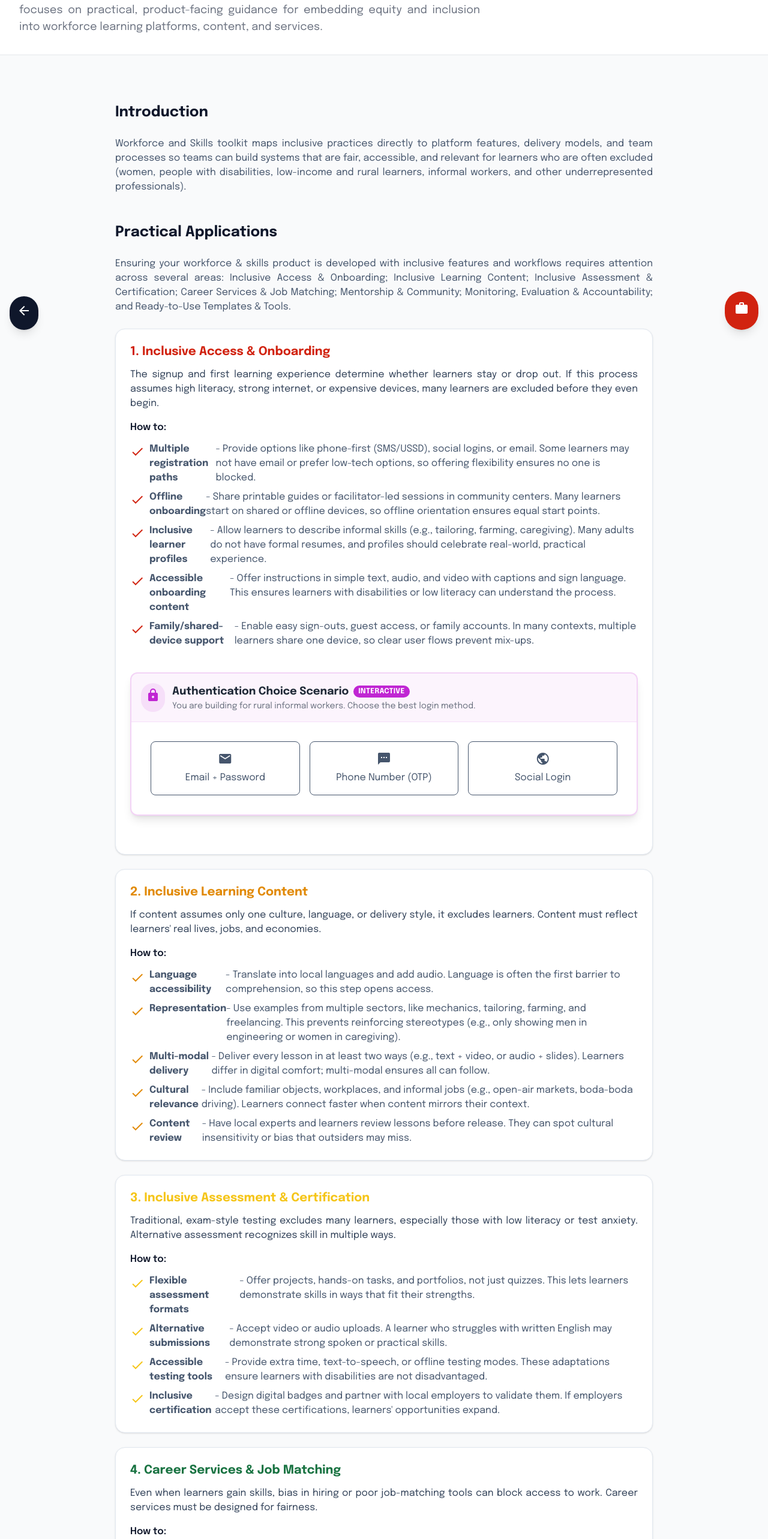
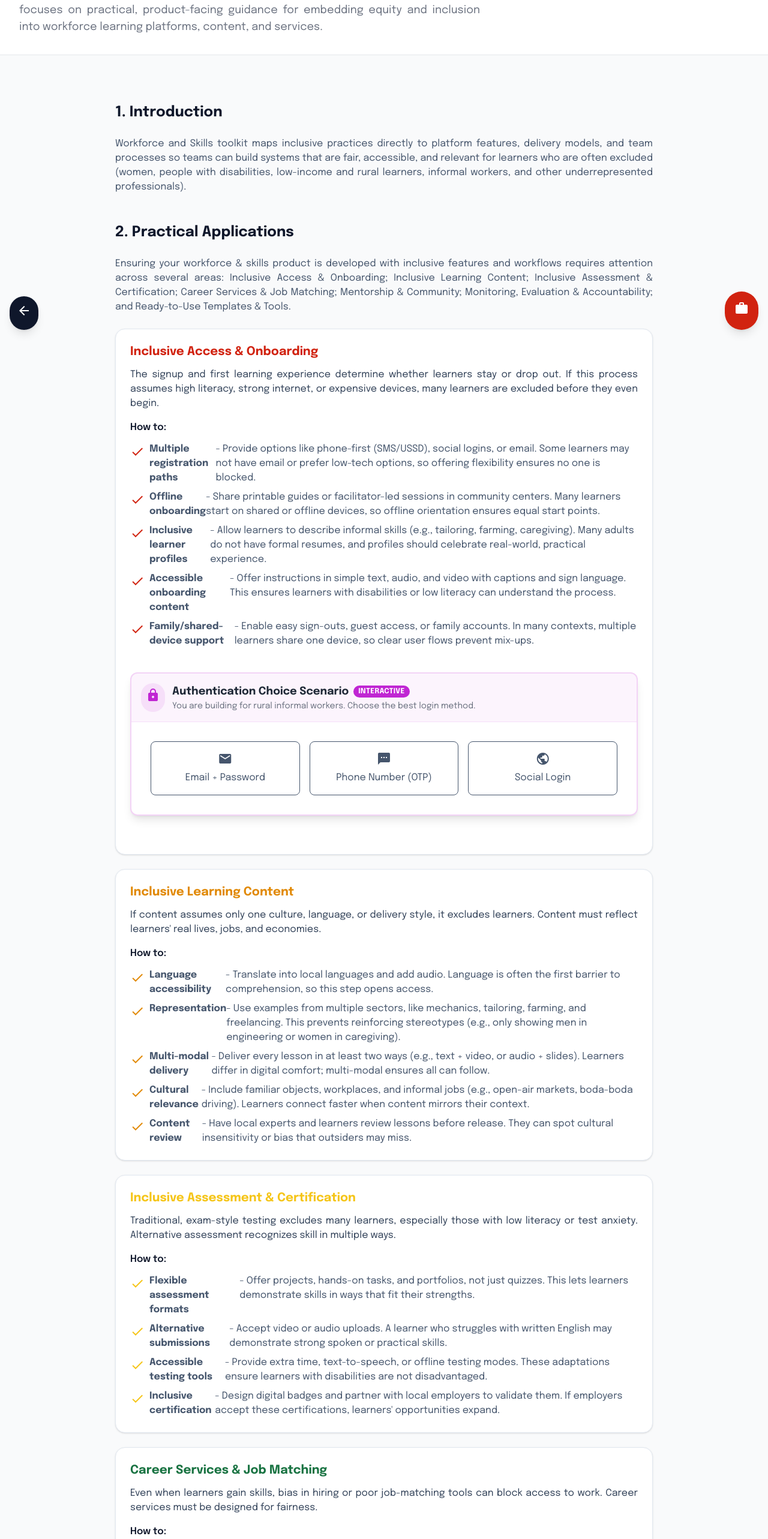
Before and after one commit to Vincent-mutwiri/Accesibility-Toolkit, a React (Vite) app: page /#/workforce in a window 1280 px wide. Shown: the part 234-2800 px from the top of the page at 60% size. Built offline with nearby package versions, Linux system fonts and the light colour scheme; a web font is replaced by a local one.

Commit message:
Added numbering to the categories

```diff
--- a/pages/ManagementSystemsPage.tsx
+++ b/pages/ManagementSystemsPage.tsx
@@ -35,13 +35,13 @@ const ManagementSystemsPage: React.FC = () => {
         <div className="max-w-4xl mx-auto">
             {/* Introduction Section */}
             <div id="introduction" className="prose prose-lg dark:prose-invert max-w-none text-slate-600 dark:text-slate-300 mb-12 scroll-mt-24">
-              <h2 className="text-2xl font-bold text-slate-900 dark:text-white mb-6">Introduction</h2>
+              <h2 className="text-2xl font-bold text-slate-900 dark:text-white mb-6">1. Introduction</h2>
               <p className="mb-4">From an equity and inclusion perspective, Management Systems hold unique power and responsibility. They control access to learning opportunities, determine how progress is tracked and reported, influence resource allocation decisions, and shape the overall learning experience for diverse populations. When designed with equity and inclusion at their core, these systems can break down barriers and create pathways to success for all learners. Conversely, when designed without these considerations, they can perpetuate existing inequities and create new forms of exclusion.</p>
             </div>
 
             {/* Practical Applications Section */}
             <div id="practical-applications" className="prose prose-lg dark:prose-invert max-w-none text-slate-600 dark:text-slate-300 scroll-mt-24">
-              <h2 className="text-2xl font-bold text-slate-900 dark:text-white mb-6">Practical Applications (How To)</h2>
+              <h2 className="text-2xl font-bold text-slate-900 dark:text-white mb-6">2. Practical Applications (How To)</h2>
               <p className="mb-6">Ensuring your management systems are developed effectively with functionalities and features that supports both learners and educators inclusive and equitable use, we must consider the following areas:</p>
 
               <div className="grid gap-6 not-prose">
@@ -238,7 +238,7 @@ const ManagementSystemsPage: React.FC = () => {
                 </div>
               </div>
 
-              <h2 id="monitoring" className="text-2xl font-bold text-slate-900 dark:text-white mt-12 mb-6 scroll-mt-24">Monitoring and Evaluation (Key Metrics)</h2>
+              <h2 id="monitoring" className="text-2xl font-bold text-slate-900 dark:text-white mt-12 mb-6 scroll-mt-24">3. Monitoring and Evaluation (Key Metrics)</h2>
 
               <div className="grid gap-4 not-prose">
                 <div className="p-4 bg-slate-50 dark:bg-slate-800 rounded-xl border border-slate-200 dark:border-slate-700">
--- a/pages/OnlineLearningPage.tsx
+++ b/pages/OnlineLearningPage.tsx
@@ -35,12 +35,13 @@ const OnlineLearningPage: React.FC = () => {
         <div className="max-w-4xl mx-auto">
             {/* Introduction Section */}
             <div id="introduction" className="prose prose-base sm:prose-lg dark:prose-invert max-w-none text-slate-600 dark:text-slate-300 mb-8 sm:mb-12 scroll-mt-24">
+              <h2 className="text-xl sm:text-2xl font-bold text-slate-900 dark:text-white mb-4 sm:mb-6">1. Introduction</h2>
               <p className="mb-4">Online learning can take many forms: self-paced modules, live virtual classrooms, and blended approaches, all designed to expand access, flexibility, and personalization in education.</p>
             </div>
 
             {/* Practical Applications Section */}
             <div id="practical-applications" className="prose prose-base sm:prose-lg dark:prose-invert max-w-none text-slate-600 dark:text-slate-300 scroll-mt-24">
-              <h2 className="text-xl sm:text-2xl font-bold text-slate-900 dark:text-white mb-4 sm:mb-6">Practical Applications (How To)</h2>
+              <h2 className="text-xl sm:text-2xl font-bold text-slate-900 dark:text-white mb-4 sm:mb-6">2. Practical Applications (How To)</h2>
               <p className="mb-6">Ensuring online learning environments are designed for equity and inclusion requires embedding accessibility, fairness, and cultural responsiveness across all features that support learners and educators. The following key areas guide inclusive online learning design:</p>
 
               <div className="grid gap-6 not-prose">
@@ -111,7 +112,7 @@ const OnlineLearningPage: React.FC = () => {
                 </div>
               </div>
 
-              <h2 id="monitoring" className="text-2xl font-bold text-slate-900 dark:text-white mt-12 mb-6 scroll-mt-24">Monitoring and Evaluation (Key Metrics)</h2>
+              <h2 id="monitoring" className="text-2xl font-bold text-slate-900 dark:text-white mt-12 mb-6 scroll-mt-24">3. Monitoring and Evaluation (Key Metrics)</h2>
               <p className="mb-6">To ensure online learning environments are equitable and inclusive, monitoring must go beyond counting log-ins or completions. Inclusivity in online learning can be measured in different ways as shown below:</p>
 
               <div className="grid gap-4 not-prose">
--- a/pages/STEAMPage.tsx
+++ b/pages/STEAMPage.tsx
@@ -34,14 +34,14 @@ const STEAMPage: React.FC = () => {
         <div className="max-w-4xl mx-auto">
             {/* Introduction Section */}
             <div id="introduction" className="prose prose-lg dark:prose-invert max-w-none text-slate-600 dark:text-slate-300 mb-12 scroll-mt-24">
-              <h2 className="text-2xl font-bold text-slate-900 dark:text-white mb-6">Introduction</h2>
+              <h2 className="text-2xl font-bold text-slate-900 dark:text-white mb-6">1. Introduction</h2>
               <p className="mb-4">A well-designed STEAM platform empowers learners to connect theory with practice, encouraging inquiry-based learning and real-world application. By combining science and the arts, they nurture both analytical and creative skills, preparing students for future careers in emerging fields.</p>
               <p className="mb-4">From an equity and inclusion perspective, STEAM platforms play a pivotal role in broadening participation — especially for rural learners, and those from under-resourced schools. Fairly designed platforms can help democratize access to scientific tools, labs, and creative technologies that are otherwise out of reach. Poorly designed systems, however, risk reinforcing exclusion in STEM participation and creative opportunities.</p>
             </div>
 
             {/* Key Design Areas Section */}
             <div id="key-design-areas" className="prose prose-lg dark:prose-invert max-w-none text-slate-600 dark:text-slate-300 scroll-mt-24">
-              <h2 className="text-2xl font-bold text-slate-900 dark:text-white mb-6">Key Design Areas</h2>
+              <h2 className="text-2xl font-bold text-slate-900 dark:text-white mb-6">2. Key Design Areas</h2>
 
               <div className="grid gap-6 not-prose">
                 <div id="accessibility" className="p-6 bg-white dark:bg-slate-800 rounded-2xl border border-slate-200 dark:border-slate-700 shadow-sm hover:border-brand-blue/50 transition-colors scroll-mt-24">
@@ -149,7 +149,7 @@ const STEAMPage: React.FC = () => {
 
             {/* Monitoring & Evaluation Section */}
             <div id="monitoring" className="prose prose-lg dark:prose-invert max-w-none text-slate-600 dark:text-slate-300 mb-12 scroll-mt-24">
-              <h2 className="text-2xl font-bold text-slate-900 dark:text-white mb-6">Monitoring & Evaluation (Key Metrics)</h2>
+              <h2 className="text-2xl font-bold text-slate-900 dark:text-white mb-6">3. Monitoring & Evaluation (Key Metrics)</h2>
               <p className="mb-6">Monitoring and Evaluation ensures that inclusive STEAM design is not just well-intentioned but consistently implemented and improved over time. For most early-stage EdTech teams, M&E must be simple, practical, and tightly connected to the product development workflow.</p>
 
               <div className="grid gap-4 not-prose">
--- a/pages/TutoringPage.tsx
+++ b/pages/TutoringPage.tsx
@@ -32,7 +32,7 @@ const TutoringPage: React.FC = () => {
         <div className="max-w-4xl mx-auto">
             {/* Introduction Section */}
             <div id="introduction" className="prose prose-lg dark:prose-invert max-w-none text-slate-600 dark:text-slate-300 mb-12 scroll-mt-24">
-              <h2 className="text-2xl font-bold text-slate-900 dark:text-white mb-6">Introduction</h2>
+              <h2 className="text-2xl font-bold text-slate-900 dark:text-white mb-6">1. Introduction</h2>
               <p className="mb-4">Tutoring digital learning platforms focus on providing personalized educational support to learners by using digital tools and adaptive algorithms to offer extra support in areas where students are struggling. Personalized learning tailors content to each individual's needs and pace, based on their strengths and weaknesses.</p>
               <p className="mb-4">Test prep focuses on preparing students for exams and tests to improve learning outcomes using personalized test prep tools.</p>
               <p className="mb-4">From an equity and inclusion perspective, they hold unique influence over who gains access to quality support, how learners' abilities are recognized, and what opportunities are created through exam performance. Designed fairly, they can broaden pathways for underserved learners. When poorly designed, they risk reinforcing systemic barriers and reducing opportunities.</p>
@@ -41,7 +41,7 @@ const TutoringPage: React.FC = () => {
 
             {/* Essential Features Section */}
             <div id="essential-features" className="prose prose-lg dark:prose-invert max-w-none text-slate-600 dark:text-slate-300 mb-12 scroll-mt-24">
-              <h2 className="text-2xl font-bold text-slate-900 dark:text-white mb-6">Essential Features for Equity and Inclusion</h2>
+              <h2 className="text-2xl font-bold text-slate-900 dark:text-white mb-6">2. Essential Features for Equity and Inclusion</h2>
 
               <div className="grid gap-6 not-prose">
                 <div id="accessibility" className="p-6 bg-white dark:bg-slate-800 rounded-2xl border border-slate-200 dark:border-slate-700 shadow-sm hover:border-brand-blue/50 transition-colors scroll-mt-24">
@@ -133,7 +133,7 @@ const TutoringPage: React.FC = () => {
 
             {/* Monitoring and Evaluation Section */}
             <div id="monitoring" className="prose prose-lg dark:prose-invert max-w-none text-slate-600 dark:text-slate-300 mb-12 scroll-mt-24">
-              <h2 className="text-2xl font-bold text-slate-900 dark:text-white mb-6">Monitoring and Evaluation (Key Metrics)</h2>
+              <h2 className="text-2xl font-bold text-slate-900 dark:text-white mb-6">3. Monitoring and Evaluation (Key Metrics)</h2>
               <div className="grid gap-4 not-prose">
                 <div className="p-4 bg-slate-50 dark:bg-slate-800 rounded-xl border border-slate-200 dark:border-slate-700">
                   <div className="flex items-start">
--- a/pages/WorkforcePage.tsx
+++ b/pages/WorkforcePage.tsx
@@ -34,18 +34,18 @@ const WorkforcePage: React.FC = () => {
         <div className="max-w-4xl mx-auto">
             {/* Introduction Section */}
             <div id="introduction" className="prose prose-base sm:prose-lg dark:prose-invert max-w-none text-slate-600 dark:text-slate-300 mb-8 sm:mb-12">
-              <h2 className="text-xl sm:text-2xl font-bold text-slate-900 dark:text-white mb-4 sm:mb-6">Introduction</h2>
+              <h2 className="text-xl sm:text-2xl font-bold text-slate-900 dark:text-white mb-4 sm:mb-6">1. Introduction</h2>
               <p className="mb-4">Workforce and Skills toolkit maps inclusive practices directly to platform features, delivery models, and team processes so teams can build systems that are fair, accessible, and relevant for learners who are often excluded (women, people with disabilities, low-income and rural learners, informal workers, and other underrepresented professionals).</p>
             </div>
 
             {/* Practical Applications Section */}
             <div id="practical-applications" className="prose prose-base sm:prose-lg dark:prose-invert max-w-none text-slate-600 dark:text-slate-300 mb-8 sm:mb-12">
-              <h2 className="text-xl sm:text-2xl font-bold text-slate-900 dark:text-white mb-4 sm:mb-6">Practical Applications</h2>
+              <h2 className="text-xl sm:text-2xl font-bold text-slate-900 dark:text-white mb-4 sm:mb-6">2. Practical Applications</h2>
               <p className="mb-6">Ensuring your workforce & skills product is developed with inclusive features and workflows requires attention across several areas: Inclusive Access & Onboarding; Inclusive Learning Content; Inclusive Assessment & Certification; Career Services & Job Matching; Mentorship & Community; Monitoring, Evaluation & Accountability; and Ready-to-Use Templates & Tools.</p>
 
               <div className="grid gap-6 not-prose">
                 <div id="inclusive-access" className="p-4 sm:p-6 bg-white dark:bg-slate-800 rounded-2xl border border-slate-200 dark:border-slate-700 shadow-sm hover:border-brand-red/50 transition-colors">
-                  <h3 className="text-xl font-bold text-brand-red mb-3">1. Inclusive Access & Onboarding</h3>
+                  <h3 className="text-xl font-bold text-brand-red mb-3">Inclusive Access & Onboarding</h3>
                   <p className="mb-4 text-slate-700 dark:text-slate-200">The signup and first learning experience determine whether learners stay or drop out. If this process assumes high literacy, strong internet, or expensive devices, many learners are excluded before they even begin.</p>
                   <h4 className="font-semibold text-slate-900 dark:text-white mb-3">How to:</h4>
                   <ul className="space-y-2 text-slate-600 dark:text-slate-400 mb-4">
@@ -61,7 +61,7 @@ const WorkforcePage: React.FC = () => {
                 </div>
 
                 <div id="learning-content" className="p-6 bg-white dark:bg-slate-800 rounded-2xl border border-slate-200 dark:border-slate-700 shadow-sm hover:border-brand-orange/50 transition-colors">
-                  <h3 className="text-xl font-bold text-brand-orange mb-3">2. Inclusive Learning Content</h3>
+                  <h3 className="text-xl font-bold text-brand-orange mb-3">Inclusive Learning Content</h3>
                   <p className="mb-4 text-slate-700 dark:text-slate-200">If content assumes only one culture, language, or delivery style, it excludes learners. Content must reflect learners' real lives, jobs, and economies.</p>
                   <h4 className="font-semibold text-slate-900 dark:text-white mb-3">How to:</h4>
                   <ul className="space-y-2 text-slate-600 dark:text-slate-400">
@@ -74,7 +74,7 @@ const WorkforcePage: React.FC = () => {
                 </div>
 
                 <div id="assessment" className="p-6 bg-white dark:bg-slate-800 rounded-2xl border border-slate-200 dark:border-slate-700 shadow-sm hover:border-brand-yellow/50 transition-colors">
-                  <h3 className="text-xl font-bold text-brand-yellow mb-3">3. Inclusive Assessment & Certification</h3>
+                  <h3 className="text-xl font-bold text-brand-yellow mb-3">Inclusive Assessment & Certification</h3>
                   <p className="mb-4 text-slate-700 dark:text-slate-200">Traditional, exam-style testing excludes many learners, especially those with low literacy or test anxiety. Alternative assessment recognizes skill in multiple ways.</p>
                   <h4 className="font-semibold text-slate-900 dark:text-white mb-3">How to:</h4>
                   <ul className="space-y-2 text-slate-600 dark:text-slate-400">
@@ -86,7 +86,7 @@ const WorkforcePage: React.FC = () => {
                 </div>
 
                 <div id="career-services" className="p-6 bg-white dark:bg-slate-800 rounded-2xl border border-slate-200 dark:border-slate-700 shadow-sm hover:border-brand-green/50 transition-colors">
-                  <h3 className="text-xl font-bold text-brand-green mb-3">4. Career Services & Job Matching</h3>
+                  <h3 className="text-xl font-bold text-brand-green mb-3">Career Services & Job Matching</h3>
                   <p className="mb-4 text-slate-700 dark:text-slate-200">Even when learners gain skills, bias in hiring or poor job-matching tools can block access to work. Career services must be designed for fairness.</p>
                   <h4 className="font-semibold text-slate-900 dark:text-white mb-3">How to:</h4>
                   <ul className="space-y-2 text-slate-600 dark:text-slate-400">
@@ -101,7 +101,7 @@ const WorkforcePage: React.FC = () => {
                 </div>
 
                 <div id="mentorship" className="p-6 bg-white dark:bg-slate-800 rounded-2xl border border-slate-200 dark:border-slate-700 shadow-sm hover:border-brand-blue/50 transition-colors">
-                  <h3 className="text-xl font-bold text-brand-blue mb-3">5. Mentorship & Community</h3>
+                  <h3 className="text-xl font-bold text-brand-blue mb-3">Mentorship & Community</h3>
                   <p className="mb-4 text-slate-700 dark:text-slate-200">Learning is social. Without diverse mentors and safe peer networks, many learners remain isolated and disconnected from opportunities.</p>
                   <h4 className="font-semibold text-slate-900 dark:text-white mb-3">How to:</h4>
                   <ul className="space-y-2 text-slate-600 dark:text-slate-400">
@@ -110,9 +110,15 @@ const WorkforcePage: React.FC = () => {
                     <li className="flex items-start"><span className="material-icons text-brand-blue text-sm mr-2 mt-1">check</span><strong>Safe spaces</strong> - Moderate discussions and create affinity groups (e.g., women in trades). Learners need psychological safety to share openly.</li>
                   </ul>
                 </div>
+              </div>
+            </div>
 
+            <div id="monitoring" className="prose prose-base sm:prose-lg dark:prose-invert max-w-none text-slate-600 dark:text-slate-300 mb-8 sm:mb-12">
+              <h2 className="text-xl sm:text-2xl font-bold text-slate-900 dark:text-white mb-4 sm:mb-6">3. Monitoring & Evaluation</h2>
+
+              <div className="grid gap-6 not-prose">
                 <div className="p-6 bg-white dark:bg-slate-800 rounded-2xl border border-slate-200 dark:border-slate-700 shadow-sm hover:border-brand-purple/50 transition-colors">
-                  <h3 className="text-xl font-bold text-brand-purple mb-3">6. Monitoring, Evaluation & Accountability</h3>
+                  <h3 className="text-xl font-bold text-brand-purple mb-3">Monitoring, Evaluation & Accountability</h3>
                   <p className="mb-4 text-slate-700 dark:text-slate-200">Without measurement, inclusion stays an intention, not a reality. Teams must track outcomes and make changes based on evidence.</p>
                   <h4 className="font-semibold text-slate-900 dark:text-white mb-3">How to:</h4>
                   <ul className="space-y-2 text-slate-600 dark:text-slate-400">
@@ -124,7 +130,7 @@ const WorkforcePage: React.FC = () => {
                 </div>
 
                 <div id="templates" className="p-6 bg-slate-50 dark:bg-slate-800 rounded-2xl border border-slate-200 dark:border-slate-700">
-                  <h3 className="text-xl font-bold text-slate-900 dark:text-white mb-3">7. Ready-to-Use Templates & Tools</h3>
+                  <h3 className="text-xl font-bold text-slate-900 dark:text-white mb-3">Ready-to-Use Templates & Tools</h3>
                   <p className="mb-4 text-slate-700 dark:text-slate-200">Teams work faster and more consistently with templates. Pre-built tools reduce guesswork and ensure equity steps aren't skipped.</p>
                   <div className="grid gap-3 text-sm">
                     <div className="flex items-start">
@@ -208,12 +214,8 @@ const WorkforcePage: React.FC = () => {
         icon="work"
         items={[
           { id: 'introduction', label: 'Introduction' },
-          { id: 'inclusive-access', label: 'Inclusive Access' },
-          { id: 'learning-content', label: 'Learning Content' },
-          { id: 'assessment', label: 'Assessment' },
-          { id: 'career-services', label: 'Career Services' },
-          { id: 'mentorship', label: 'Mentorship' },
-          { id: 'templates', label: 'Templates' },
+          { id: 'practical-applications', label: 'Practical Applications' },
+          { id: 'monitoring', label: 'Monitoring & Evaluation' },
           { id: 'checklist', label: 'Checklist' }
         ]}
         color="brand-red"
```
